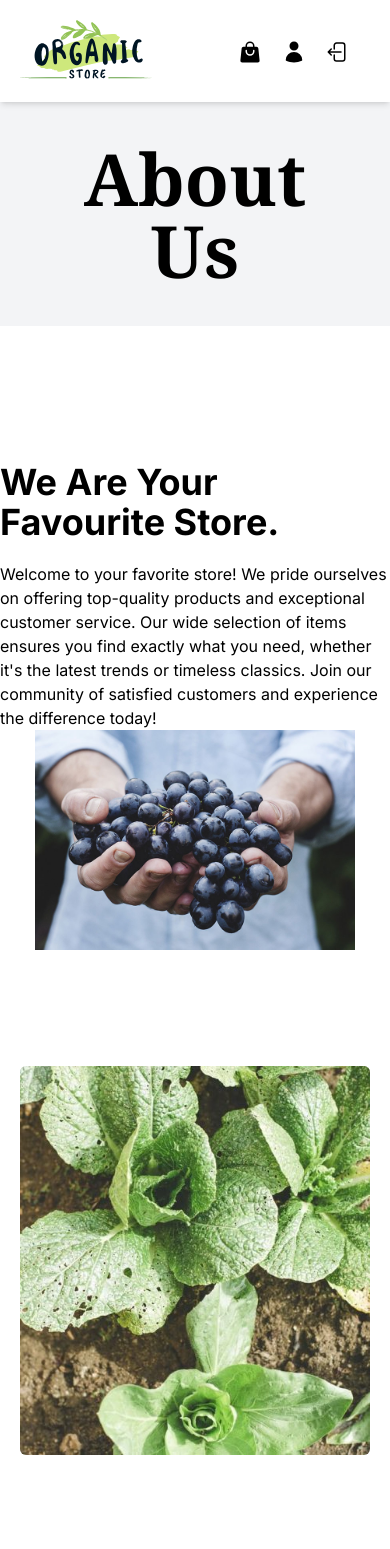
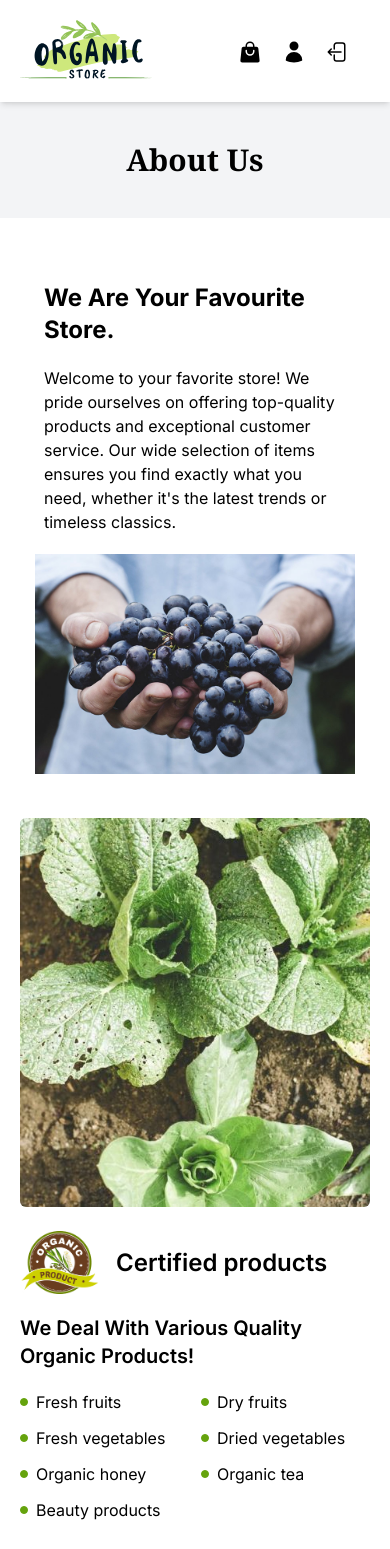
Before and after one commit to KhachiSahil/Organic-Store, a Next.js app: page /About in a window 390 px wide. Shown: the top 1549 px of the page. Built offline with nearby package versions, Linux system fonts and the light colour scheme; no server answers.

Commit message:
ready 90%

```diff
--- a/app/(top)/About/page.tsx
+++ b/app/(top)/About/page.tsx
@@ -18,37 +18,36 @@ export default function About() {
 
     return (
         <div className='mb-10'>
-            <div className='text-7xl font-serif text-center p-10 bg-gray-100 font-bold'>About Us</div>
-            <div className=' flex flex-wrap p-24 mt-10 justify-center items-center'>
-                <div className='w-screen md:w-1/2 '>
-                    <div className='text-4xl font-bold mb-5'>We Are Your Favourite Store.</div>
-                    <div className='w-screen md:w-8/12'>Welcome to your favorite store! We pride ourselves on offering top-quality products and exceptional customer service. Our wide selection of items ensures you find exactly what you need, whether it&apos;s the latest trends or timeless classics. Join our community of satisfied customers and experience the difference today!</div>
+            <div className='text-3xl md:text-7xl font-serif text-center p-10 bg-gray-100 font-bold'>About Us</div>
+            <div className='flex flex-wrap p-6 md:p-24 mt-10 justify-center items-center'>
+                <div className='w-full md:w-1/2 px-5'>
+                    <div className='text-2xl md:text-4xl font-bold mb-5'>We Are Your Favourite Store.</div>
+                    <div className='w-full md:w-8/12'>Welcome to your favorite store! We pride ourselves on offering top-quality products and exceptional customer service. Our wide selection of items ensures you find exactly what you need, whether it&apos;s the latest trends or timeless classics.</div>
                 </div>
-                <img className='w-3/12 min-w-80' src="banner-01.jpg" />
+                <img className='w-10/12 md:w-3/12 min-w-80 mt-5 md:mt-0' src="banner-01.jpg" />
             </div>
-            <div className='flex flex-wrap justify-center gap-36 m-5'>
-                <img className='rounded-md relative' src={images[currentIndex]} alt={`Slide ${currentIndex + 1}`} />
-                <div>
-                    <div className='flex flex-wrap gap-4'>
-                        <img className='w-32' src="organic-badge-freeimg.png" />
-                        <div className='text-3xl font-semibold mt-5'>Certified products</div>
+            <div className='flex flex-wrap justify-center gap-6 md:gap-36 m-5'>
+                <img className='w-full md:w-auto rounded-md' src={images[currentIndex]} alt={`Slide ${currentIndex + 1}`} />
+                <div className='w-full md:w-auto'>
+                    <div className='flex flex-wrap gap-4 items-center'>
+                        <img className='w-20 md:w-32' src="organic-badge-freeimg.png" />
+                        <div className='text-2xl md:text-3xl font-semibold'>Certified products</div>
                     </div>
-                    <div className='w-3/4 mt-5'>
-                        <div className='text-2xl font-semibold'>We Deal With Various Quality Organic Products!</div>
+                    <div className='mt-5'>
+                        <div className='text-xl md:text-2xl font-semibold'>We Deal With Various Quality Organic Products!</div>
                         <div className='grid grid-cols-2 mt-5 gap-3'>
-                            <div><div className="inline-block bg-lime-600 w-2 m-1 h-2 border rounded-full border-lime-600"></div>Fresh fruits</div>
-                            <div><div className="inline-block bg-lime-600 w-2 m-1 h-2 border rounded-full border-lime-600"></div>Dry fruits</div>
-                            <div><div className="inline-block bg-lime-600 w-2 m-1 h-2 border rounded-full border-lime-600"></div>Fresh vegetables</div>
-                            <div><div className="inline-block bg-lime-600 w-2 m-1 h-2 border rounded-full border-lime-600"></div>Dried vegetables</div>
-                            <div><div className="inline-block bg-lime-600 w-2 m-1 h-2 border rounded-full border-lime-600"></div>Organic honey</div>
-                            <div><div className="inline-block bg-lime-600 w-2 m-1 h-2 border rounded-full border-lime-600"></div>Organic tea</div>
-                            <div><div className="inline-block bg-lime-600 w-2 m-1 h-2 border rounded-full border-lime-600"></div>Beauty products</div>
+                            <div className="flex items-center"><div className="inline-block bg-lime-600 w-2 h-2 border rounded-full border-lime-600 mr-2"></div>Fresh fruits</div>
+                            <div className="flex items-center"><div className="inline-block bg-lime-600 w-2 h-2 border rounded-full border-lime-600 mr-2"></div>Dry fruits</div>
+                            <div className="flex items-center"><div className="inline-block bg-lime-600 w-2 h-2 border rounded-full border-lime-600 mr-2"></div>Fresh vegetables</div>
+                            <div className="flex items-center"><div className="inline-block bg-lime-600 w-2 h-2 border rounded-full border-lime-600 mr-2"></div>Dried vegetables</div>
+                            <div className="flex items-center"><div className="inline-block bg-lime-600 w-2 h-2 border rounded-full border-lime-600 mr-2"></div>Organic honey</div>
+                            <div className="flex items-center"><div className="inline-block bg-lime-600 w-2 h-2 border rounded-full border-lime-600 mr-2"></div>Organic tea</div>
+                            <div className="flex items-center"><div className="inline-block bg-lime-600 w-2 h-2 border rounded-full border-lime-600 mr-2"></div>Beauty products</div>
                         </div>
-                        <button onClick={() => { router.push("/Shop") }} className="bg-mint flex gap-1 p-3 mt-7 hover:bg-lime-900 font-semibold border rounded-md text-white">
-                            <svg xmlns="http://www.w3.org/2000/svg" fill="none" viewBox="0 0 24 24" strokeWidth={1.5} stroke="currentColor" className="font-medium size-6">
+                        <button onClick={()=>{router.push(`/Shop?category=Shop`)}} className="bg-mint flex items-center gap-1 p-3 mt-7 hover:bg-lime-900 font-semibold border rounded-md text-white">
+                            <svg xmlns="http://www.w3.org/2000/svg" fill="none" viewBox="0 0 24 24" strokeWidth={1.5} stroke="currentColor" className="w-6 h-6">
                                 <path strokeLinecap="round" strokeLinejoin="round" d="M2.25 3h1.386c.51 0 .955.343 1.087.835l.383 1.437M7.5 14.25a3 3 0 0 0-3 3h15.75m-12.75-3h11.218c1.121-2.3 2.1-4.684 2.924-7.138a60.114 60.114 0 0 0-16.536-1.84M7.5 14.25 5.106 5.272M6 20.25a.75.75 0 1 1-1.5 0 .75.75 0 0 1 1.5 0Zm12.75 0a.75.75 0 1 1-1.5 0 .75.75 0 0 1 1.5 0Z" />
                             </svg>
-
                             SHOP NOW
                         </button>
                     </div>
--- a/app/(top)/Cart/page.tsx
+++ b/app/(top)/Cart/page.tsx
@@ -5,7 +5,7 @@ import { getItem } from "@/actions/serverFunction";
 import CartItem from "@/components/CartItem";
 import Checkout from "@/components/checkout";
 import Loader from "@/components/Loader";
-import { deleteCartItem } from "@/actions/dbFunctions"; // Import the function
+import { deleteCartItem } from "@/actions/serverFunction"; // Import the function
 
 interface CartItem {
     CartItemID: number;
```
Also changed, not shown: actions/dbFunctions.ts (deleted, +0 -12 lines), actions/serverFunction.ts (+10 -0 lines).
